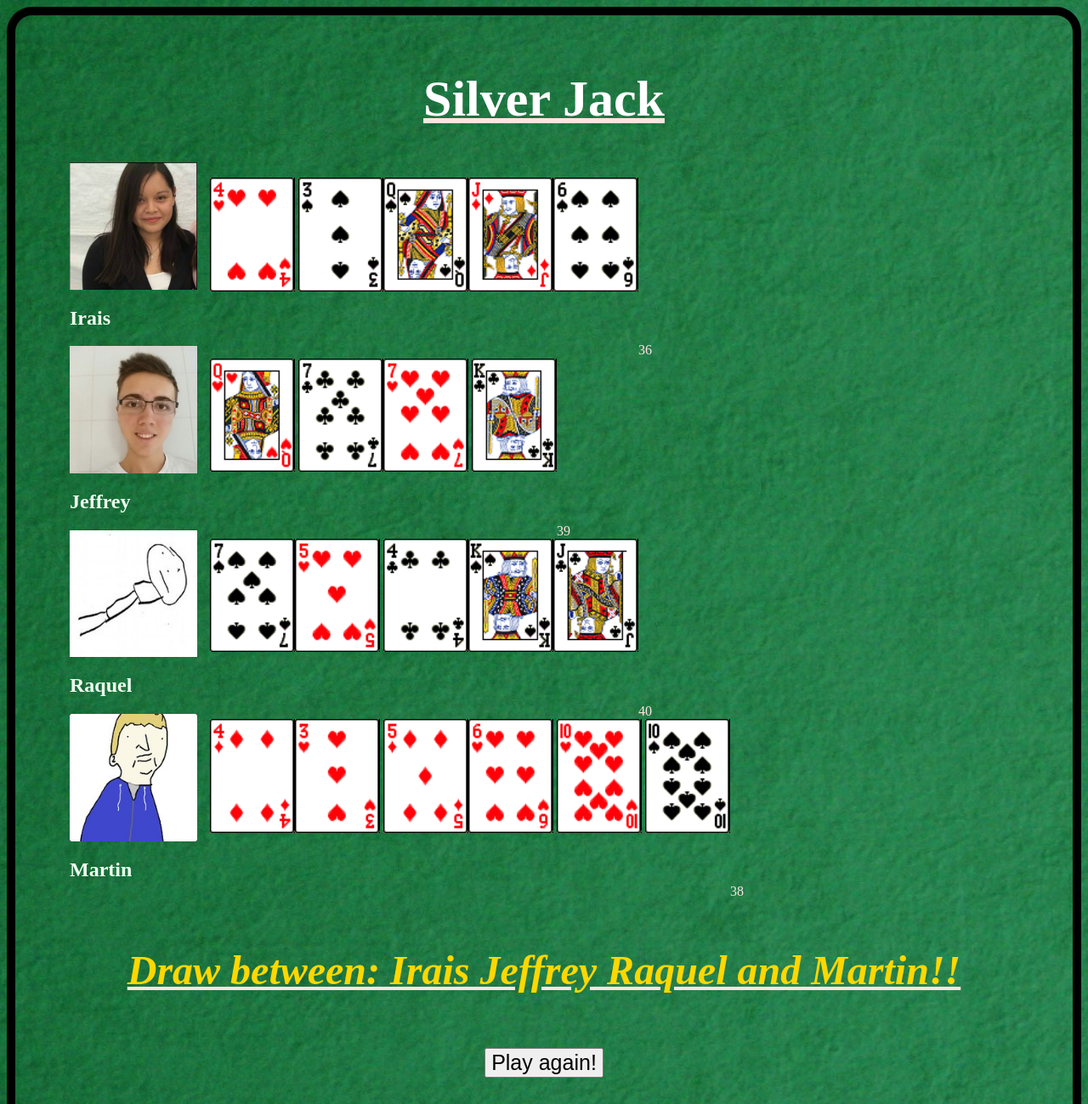
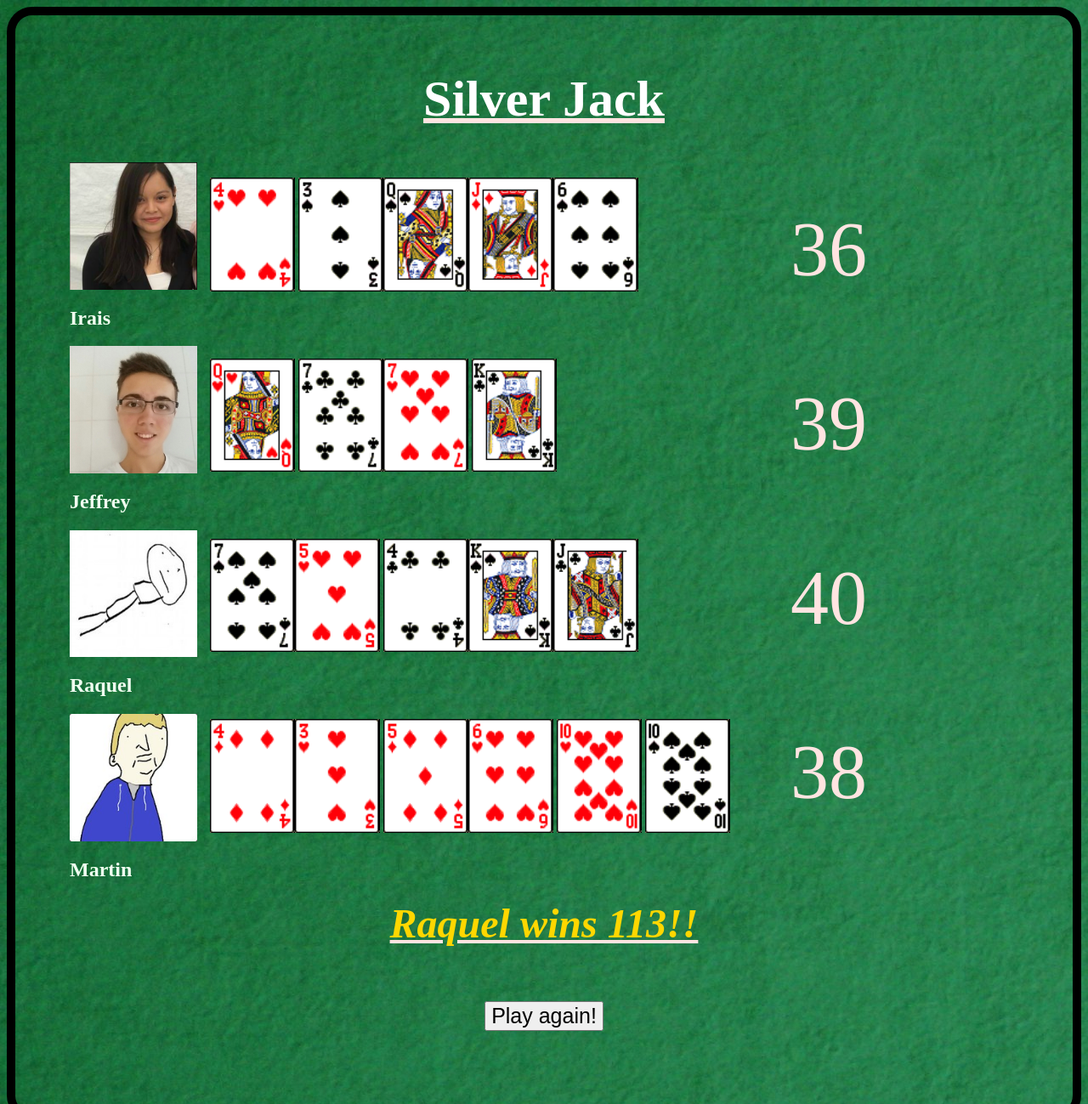
Before and after one commit to zromen5/CST336_Lab3, a PHP site: page / in a window 1280 px wide. Shown: the top 1299 px of the page at 85% size. Run offline with PHP 8.4, Linux system fonts and the light colour scheme.

Commit message:
Display Winner fixed and Display Points done

```diff
--- a/css/styles.css
+++ b/css/styles.css
@@ -49,8 +49,13 @@ h3
     margin-left:-150px;
 }
 
-.cards, .players {
+.cards, .players, .points {
     float:left;
+
+}
+
+.cards:after, .players:after, .points:after {
+    clear:both;
 }
 
 .cards {
@@ -59,6 +64,16 @@ h3
 
 .card{
     padding-bottom: 75px;
+}
+
+.points{
+    margin-left: 20px;
+}
+
+.point{
+
+    font-size: 90px;
+    padding: 51px;
 }
 
 #result{
@@ -72,6 +87,7 @@ h3
         /*font-size:25px !important;*/
 }
 
+
 /*.points*/
 /*{*/
     /*padding-left: 15%!important;*/
--- a/index.php
+++ b/index.php
@@ -10,8 +10,11 @@
         <header>
             <h1 style="font-size:60px;">Silver Jack</h1>
         </header>
+        <audio autoplay>
+                <source src=sound/Yay.mp3 type=audio/mpeg>
+                Your browser does not support the audio element.
+        </audio>
         <?php
-            //echo "<img src =' ./img/cards/clubs/2.png' />";
 
             // initializa a list of players
             $player1 = array(
@@ -47,8 +50,7 @@
                 $player4
                 );
 
-            // making the user's pictures display in a random order
-            shuffle ($allPlayers);
+
 
             function printGameState($allPlayers) {
                 foreach ($allPlayers as $player) {
@@ -72,27 +74,6 @@
                 }
                 return $cardArray;
             }
-
-            // function getHand()
-            // {
-            //     for($i = 0; $i < 5; $i++)
-            //     {
-
-            //     }
-            // }
-            // function getImgURLForCardIndex($index)
-            // {
-            //     $suitIndex= floor($index/13);
-            //     switch ($suitIndex) {
-            //         case 0:
-            //             // code...
-            //             break;
-
-            //         default:
-            //             // code...
-            //             break;
-            //     }
-            // }
 
             function displayCard ($symbol, $value) {
                     switch ($symbol) {
@@ -160,7 +141,13 @@
                     echo "!!</i></h3>";
             }
 
-            function play($limit, $allPlayers) {
+            function displayPoints(&$allPlayers){
+                foreach($allPlayers as $player) {
+                    echo "<div class='point'>".$player['points']."</div>";
+                }
+            }
+
+            function play($limit, &$allPlayers) {
                 $cardArray = generateDeck();
                 foreach($allPlayers as &$player) {
                     while($player['points'] < $limit) {
@@ -168,15 +155,13 @@
                     }
                     echo "<br/>";
                     displayHand($player);
-                    echo $player['points'];
                 }
-                //displayWinner($allPlayers);
+            }
 
-            }
-            echo "<audio autoplay>
-                    <source src=sound/Yay.mp3 type=audio/mpeg>
-                    Your browser does not support the audio element.
-                    </audio>";
+
+
+            // making the user's pictures display in a random order
+            shuffle ($allPlayers);
 
             echo "<div class='players'>";
             printGameState($allPlayers);
@@ -184,6 +169,10 @@
 
             echo "<div class='cards'>";
             play(35, $allPlayers);
+            echo "</div>";
+
+            echo "<div class='points'>";
+            displayPoints($allPlayers);
             echo "</div>";
 
             displayWinner($allPlayers);
```
